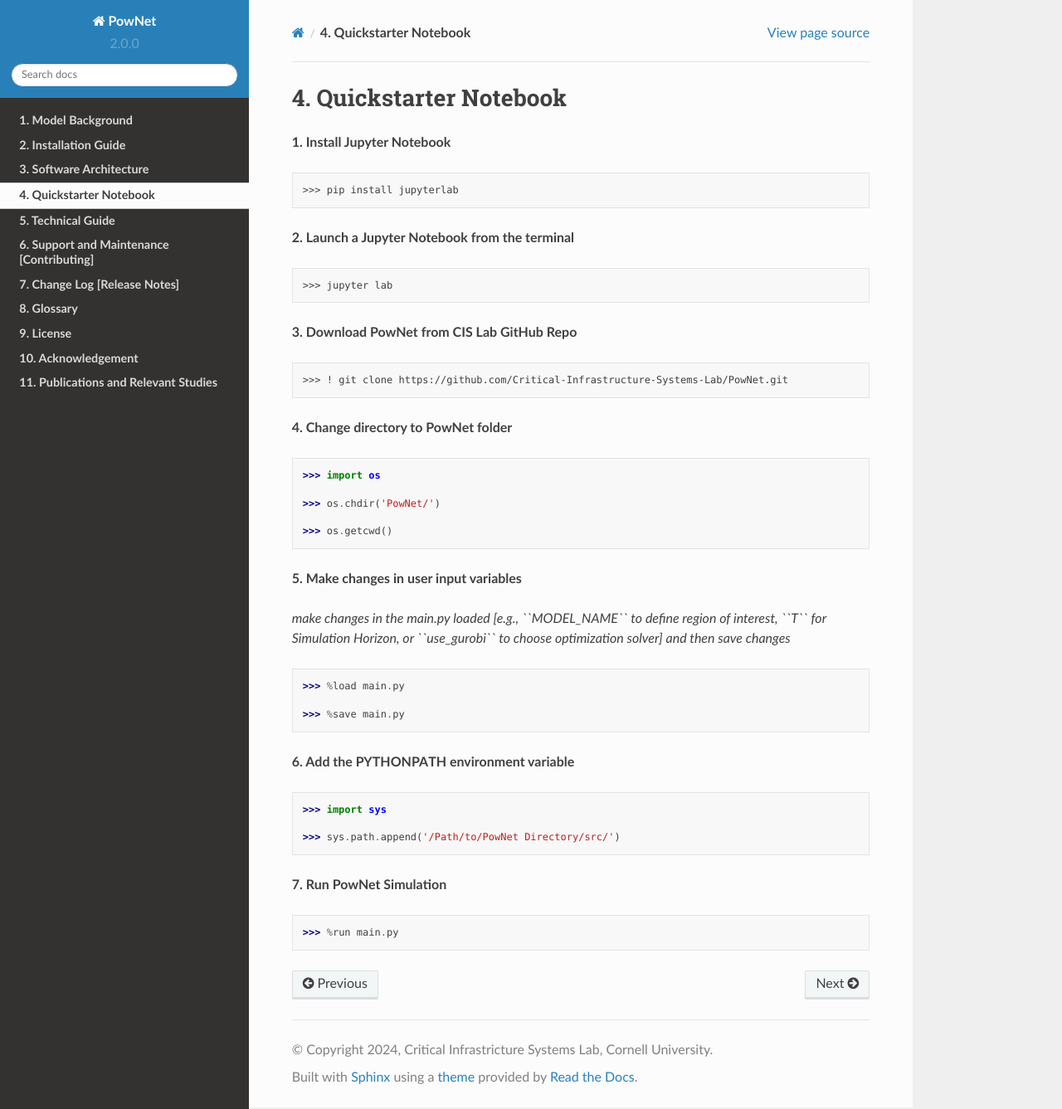
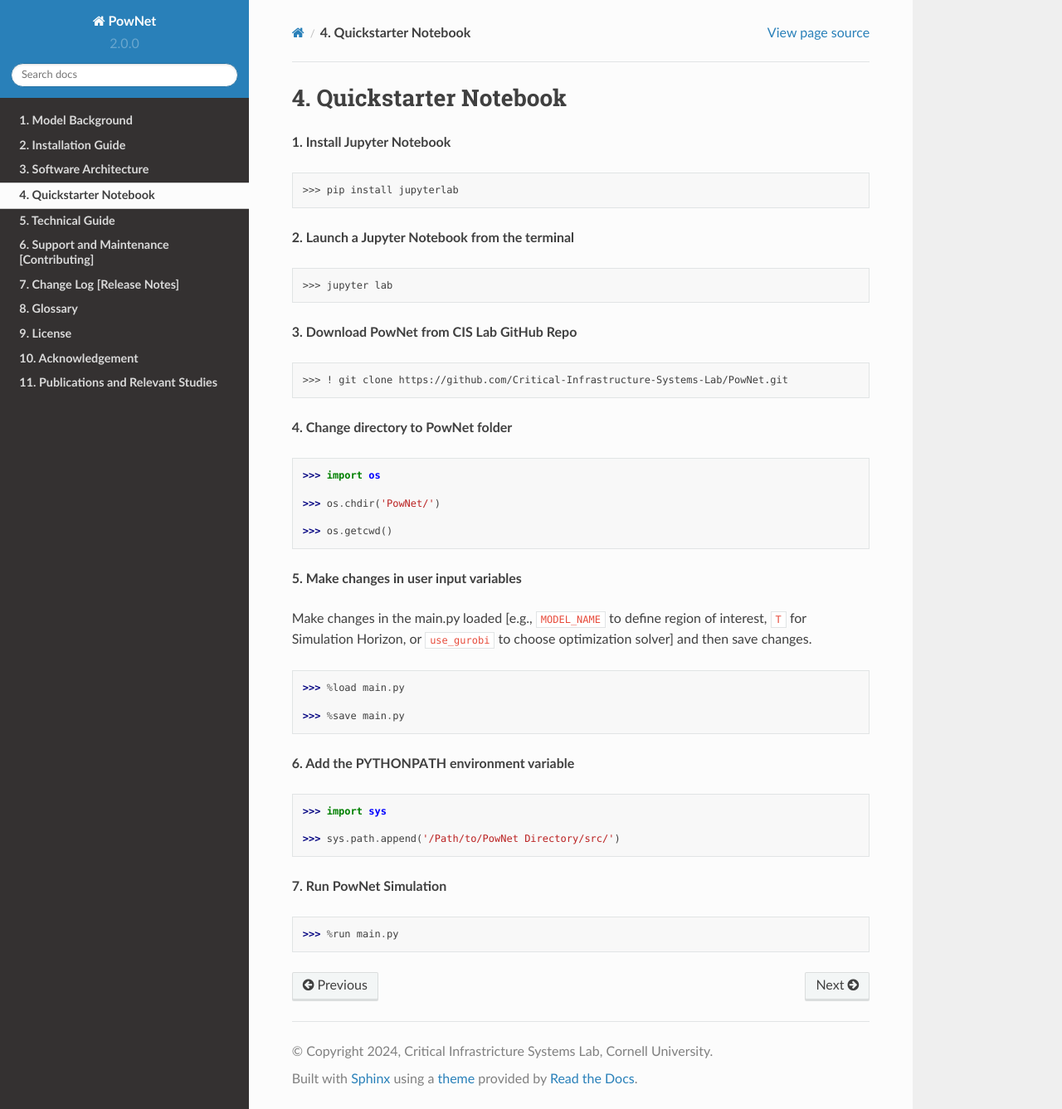
Before and after one commit to HishamEldardiry/PowNet_Documentation, a Sphinx documentation site: the page built from docs/source/pages/quickstarter.rst, in a window 1280 px wide and 1337 px high. Shown: the whole window at 83% size. Built offline with Sphinx 7.4.7 and the Read the Docs theme 2.0.0, drawn with Linux system fonts in a browser that asks for light colours.

```diff
--- a/docs/source/pages/quickstarter.rst
+++ b/docs/source/pages/quickstarter.rst
@@ -32,8 +32,8 @@
 
 **5. Make changes in user input variables**
 
-*make changes in the main.py loaded [e.g., ``MODEL_NAME`` to define region of interest, ``T`` for Simulation Horizon,
-or ``use_gurobi`` to choose optimization solver] and then save changes*
+Make changes in the main.py loaded [e.g., ``MODEL_NAME`` to define region of interest, ``T`` for Simulation Horizon,
+or ``use_gurobi`` to choose optimization solver] and then save changes.
 
 .. code:: python
 
```
